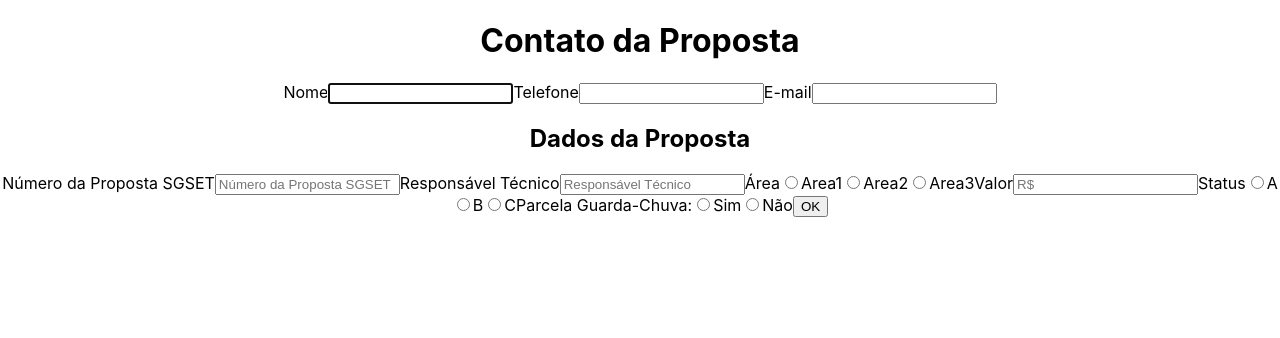
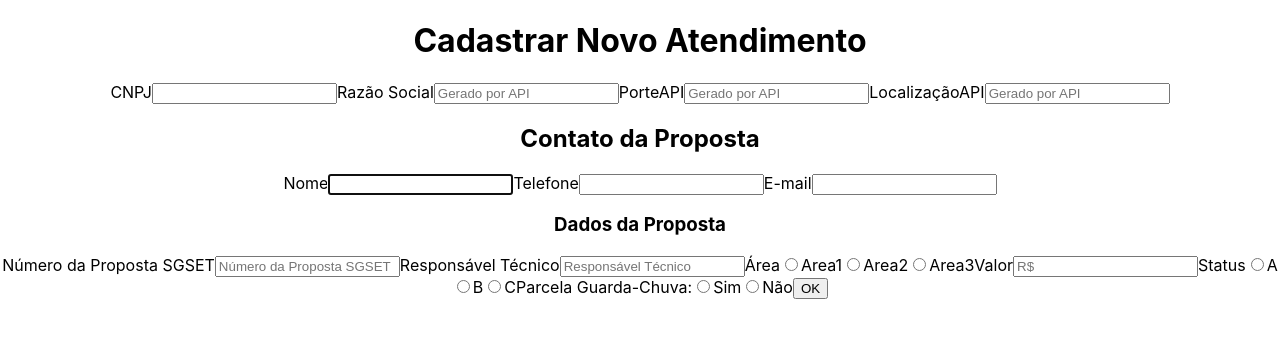
Before and after one commit to ViniciusZancanari/CRM, a React (Create React App) app: page / in a window 1280 px wide. Shown: the top 338 px of the page. Built offline with nearby package versions, Linux system fonts and the light colour scheme.

Commit message:
ref/register

```diff
--- a/src/componentes/Register.js
+++ b/src/componentes/Register.js
@@ -4,10 +4,14 @@ import { useForm } from "react-hook-form";
 function Register ()
 {
 
+const [cnpj, setCNPJ] = React.useState('');
+const [size, setSize] = React.useState('');
+const [corporateName, setCorporateName] = React.useState('');
+const [location, setLocation] = React.useState('');
 const [name, setName] = React.useState('');
 const [phone, setPhone] = React.useState('');
 const [email, setEmail] = React.useState('');
-const [projectNumber, setProjectNumber] = React.useState('');
+const [SGSETNumber, setSGSETNumber] = React.useState('');
 const [responsible, setResponsible] = React.useState('');
 const [area, setArea] = React.useState('');
 const [price,setPrice] = React.useState('');
@@ -16,14 +20,14 @@ const [umbrella, setUmbrella] = React.useState('');
 
 const {register, handleSubmit} = useForm();
 
-var listaJson= []
+var listProposals= []
 
 const onSubmit = (e) =>{
 
-    var jsonn = JSON.stringify(e);
-    console.log(jsonn)
-    listaJson.push(e);
-    console.log(listaJson);
+    var proposal = JSON.stringify(e);
+    console.log(proposal)
+    listProposals.push(e);
+    console.log(listProposals);
 
 }
 
@@ -32,7 +36,41 @@ return(
 <form onSubmit={handleSubmit(onSubmit)}>
 
     <div>
-    <h1>Contato da Proposta</h1>
+    <h1>Cadastrar Novo Atendimento</h1>
+    <label>CNPJ</label>
+    <input
+    type="number"
+    {...register('cnpj')}
+    onChange={(e) => setCNPJ(e.target.value)}
+    />
+
+    <label>Razão Social</label>
+    <input
+    type="text"
+    {...register('corporateName')}
+    onChange={(e) => setCorporateName(e.target.value)}
+    placeholder='Gerado por API'
+    />
+
+    <label>Porte</label>
+    <placeholder>API</placeholder>
+    <input
+    type="text"
+    {...register('size')}
+    onChange={(e) => setSize(e.target.value)}
+    placeholder='Gerado por API'
+    />
+
+    <label>Localização</label>
+    <placeholder>API</placeholder>
+    <input
+    type="text"
+    {...register('location')}
+    onChange={(e) => setLocation(e.target.value)}
+    placeholder='Gerado por API'
+    />
+
+    <h2>Contato da Proposta</h2>
     <label>Nome</label>
     <input
     type='text'
@@ -56,11 +94,11 @@ return(
     </div>
 
     <div>
-    <h2>Dados da Proposta</h2>
+    <h3>Dados da Proposta</h3>
     <label>Número da Proposta SGSET</label>
     <input
-    {...register("projectNumber")}
-    onChange={(e) => setProjectNumber(e.target.value)}
+    {...register("SGSETNumber")}
+    onChange={(e) => setSGSETNumber(e.target.value)}
     placeholder='Número da Proposta SGSET'
     />
 
@@ -68,13 +106,30 @@ return(
     <input
     {...register("responsible")}
     onChange={(e) => setResponsible(e.target.value)}
-    placeholder='Responsável Técnico'></input>
+    placeholder='Responsável Técnico'
+    />
 
     <label>Área</label>
-    <input type='radio' value='Area1' name='area'/>Area1
-    <input type='radio' value='Area2' name='area'/>Area2
-    <input type='radio' value='Area3' name='area'/>Area3
+    <input
+    type='radio'
+    value='Area1'
+    {...register("area")}
+    onChange={(e) => setArea(e.target.value)}
+    />Area1
 
+    <input
+    type='radio'
+    value='Area2'
+    {...register("area")}
+    onChange={(e) => setArea(e.target.value)}
+    />Area2
+
+    <input
+    type='radio'
+    value='Area3'
+    {...register("area")}
+    onChange={(e) => setArea(e.target.value)}
+    />Area3
 
     <label>Valor</label>
     <input
@@ -124,9 +179,6 @@ return(
     </div>
 </form>
 )
-
-
-
 }
 
 export default Register;
```
Also changed, not shown: 1 other file (tests, documents, lock files or other folders).
